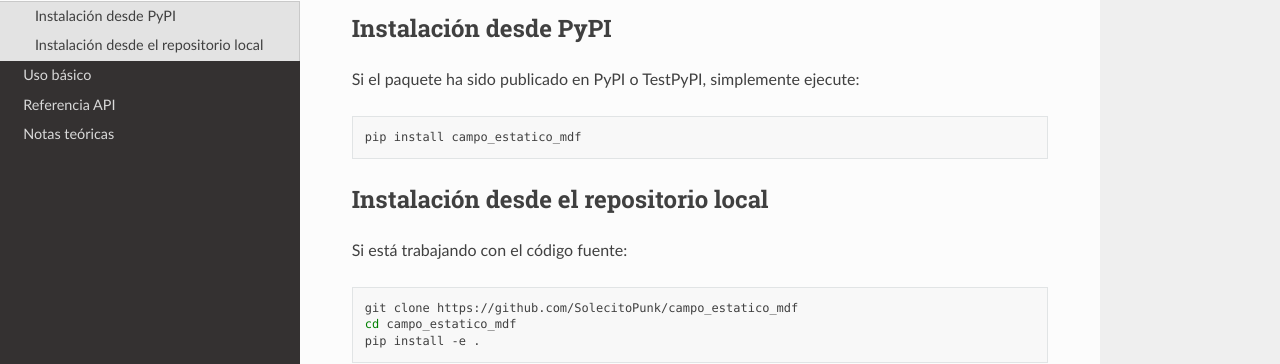
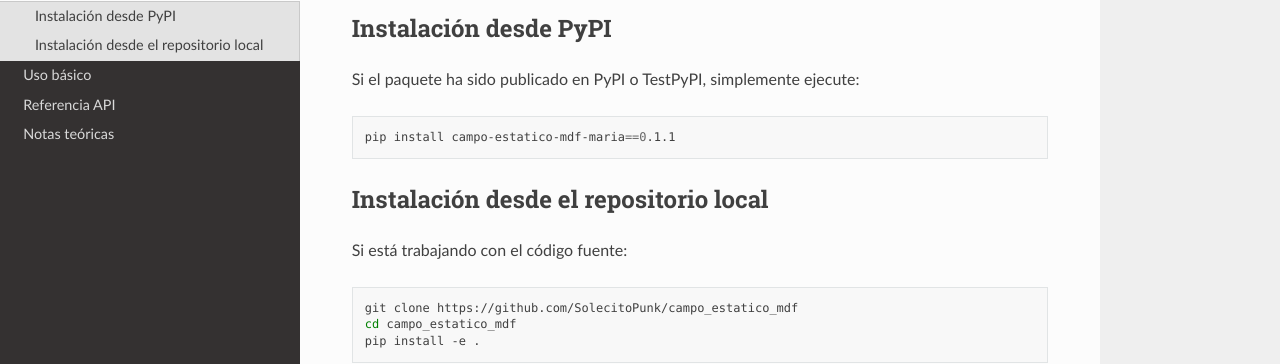
Before and after one commit to Almarm-r/campo_estatico_mdf, a Sphinx documentation site: the page built from docs/source/instalacion.rst, in a window 1280 px wide and 1244 px high. Shown: the part 197-561 px from the top of the window. Built offline with Sphinx 7.4.7 and the Read the Docs theme 3.1.0, drawn with Linux system fonts in a browser that asks for light colours.

Commit message:
Update instalacion.rst

```diff
--- a/docs/source/instalacion.rst
+++ b/docs/source/instalacion.rst
@@ -11,7 +11,7 @@ Si el paquete ha sido publicado en PyPI o TestPyPI, simplemente ejecute:
 
 .. code-block:: bash
 
-   pip install campo_estatico_mdf
+   pip install campo-estatico-mdf-maria==0.1.1
 
 Instalación desde el repositorio local
 --------------------------------------
```
